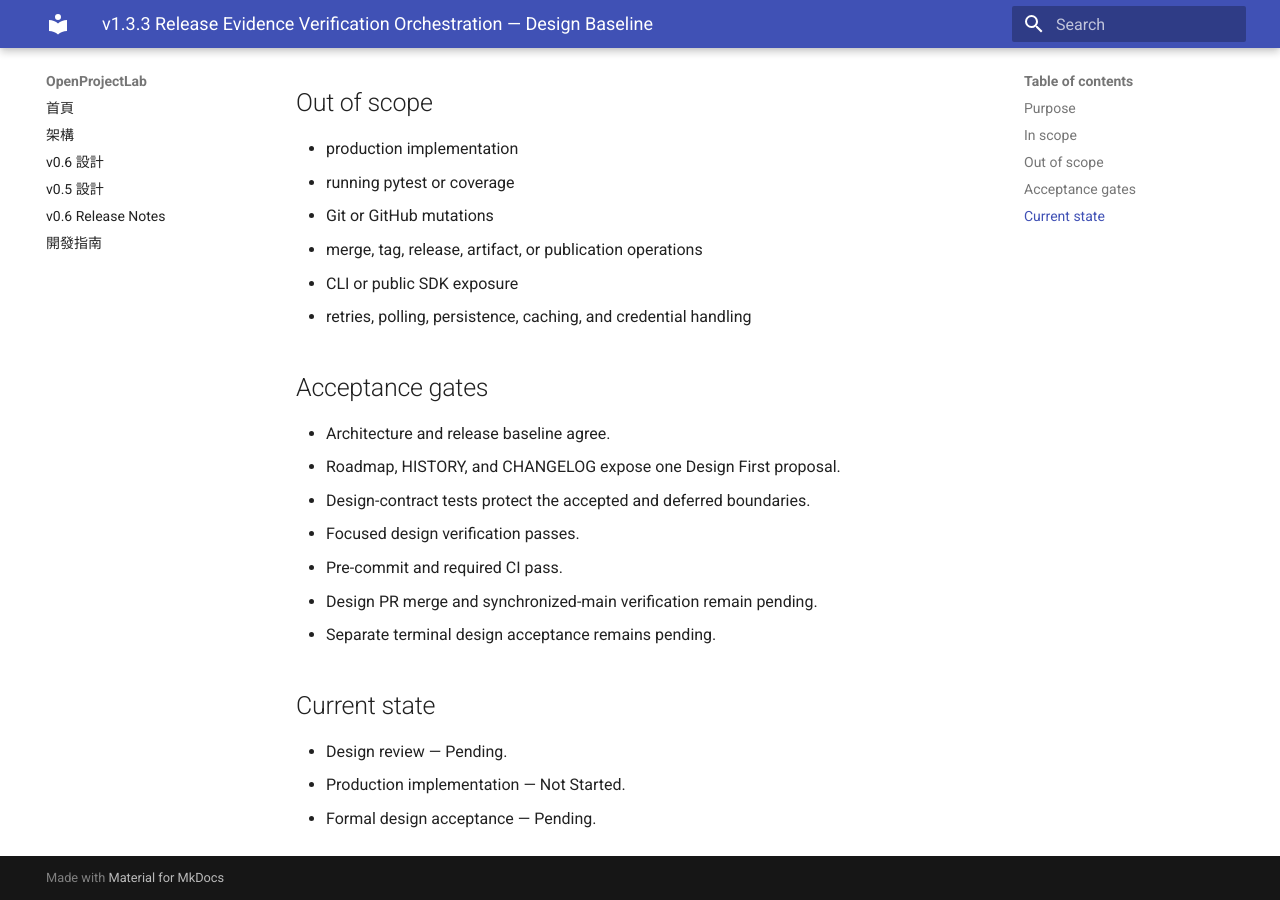
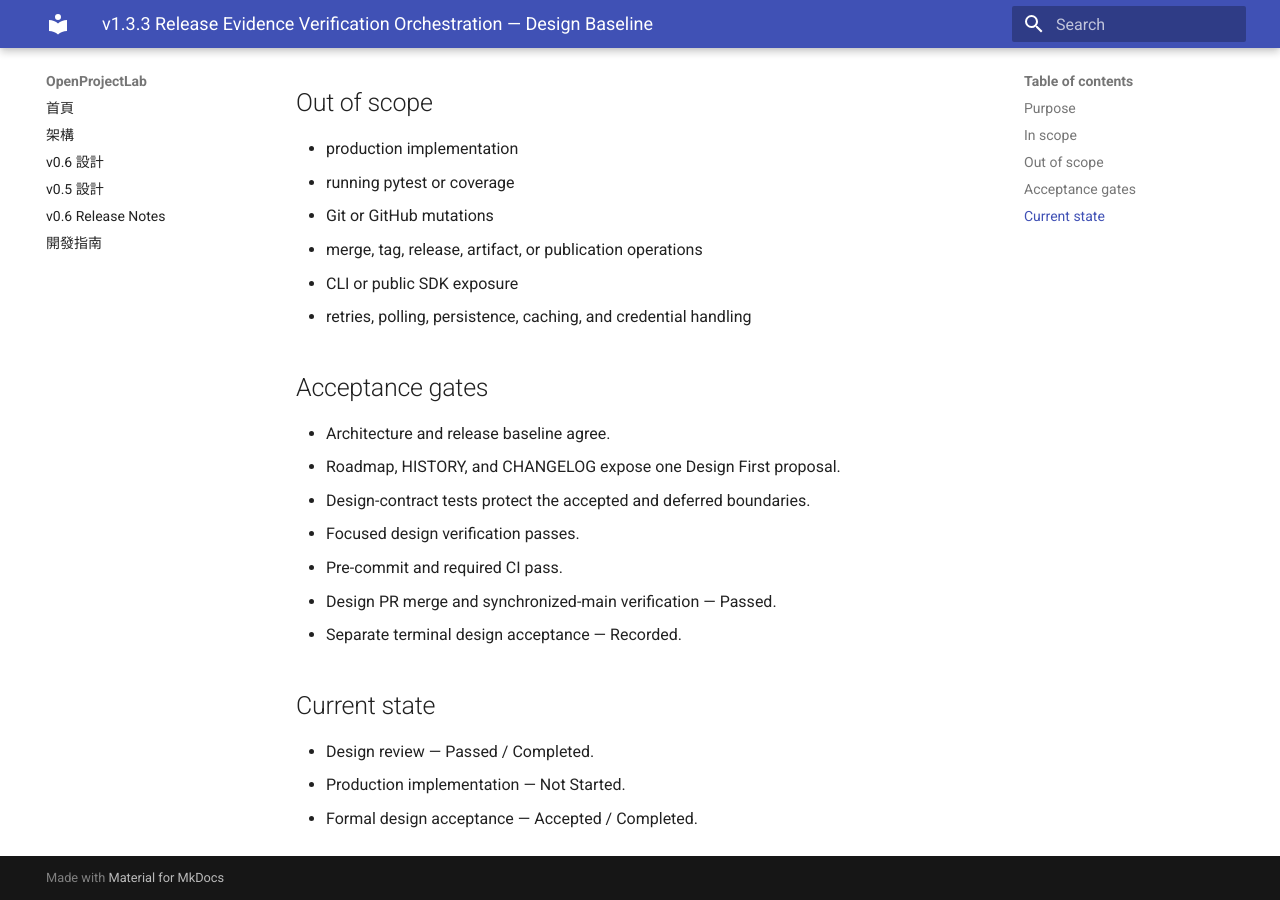
Before and after one commit to khwang1964/OpenProjectLab, an MkDocs documentation site: the page built from docs/releases/v1.3.3-release-evidence-verification-orchestration.md, in a window 1280 px wide and 900 px high, scrolled down 662 px. Built offline with MkDocs 1.6.1 and Material for MkDocs 9.7.7, drawn with Linux system fonts in a browser that asks for light colours; some of the changed text lies outside the part shown.

Commit message:
docs: accept v1.3.3 release evidence verification orchestration design (#280)

```diff
--- a/docs/releases/v1.3.3-release-evidence-verification-orchestration.md
+++ b/docs/releases/v1.3.3-release-evidence-verification-orchestration.md
@@ -1,6 +1,6 @@
 # v1.3.3 Release Evidence Verification Orchestration — Design Baseline
 
-> Status: Proposed / Pending design review
+> Status: Accepted / Completed
 
 ## Purpose
 
@@ -34,11 +34,11 @@ workflow.
 - Design-contract tests protect the accepted and deferred boundaries.
 - Focused design verification passes.
 - Pre-commit and required CI pass.
-- Design PR merge and synchronized-main verification remain pending.
-- Separate terminal design acceptance remains pending.
+- Design PR merge and synchronized-main verification — Passed.
+- Separate terminal design acceptance — Recorded.
 
 ## Current state
 
-- Design review — Pending.
+- Design review — Passed / Completed.
 - Production implementation — Not Started.
-- Formal design acceptance — Pending.
+- Formal design acceptance — Accepted / Completed.
```
Also changed, not shown: CHANGELOG.md (+9 -0 lines), docs/HISTORY.md (+11 -0 lines), docs/architecture/release-evidence-verification-orchestration.md (+1 -1 lines), docs/releases/v1.3.3-release-evidence-verification-orchestration-design-acceptance.md (added, +31 -0 lines), docs/roadmap.md (+12 -0 lines), 2 other files.
